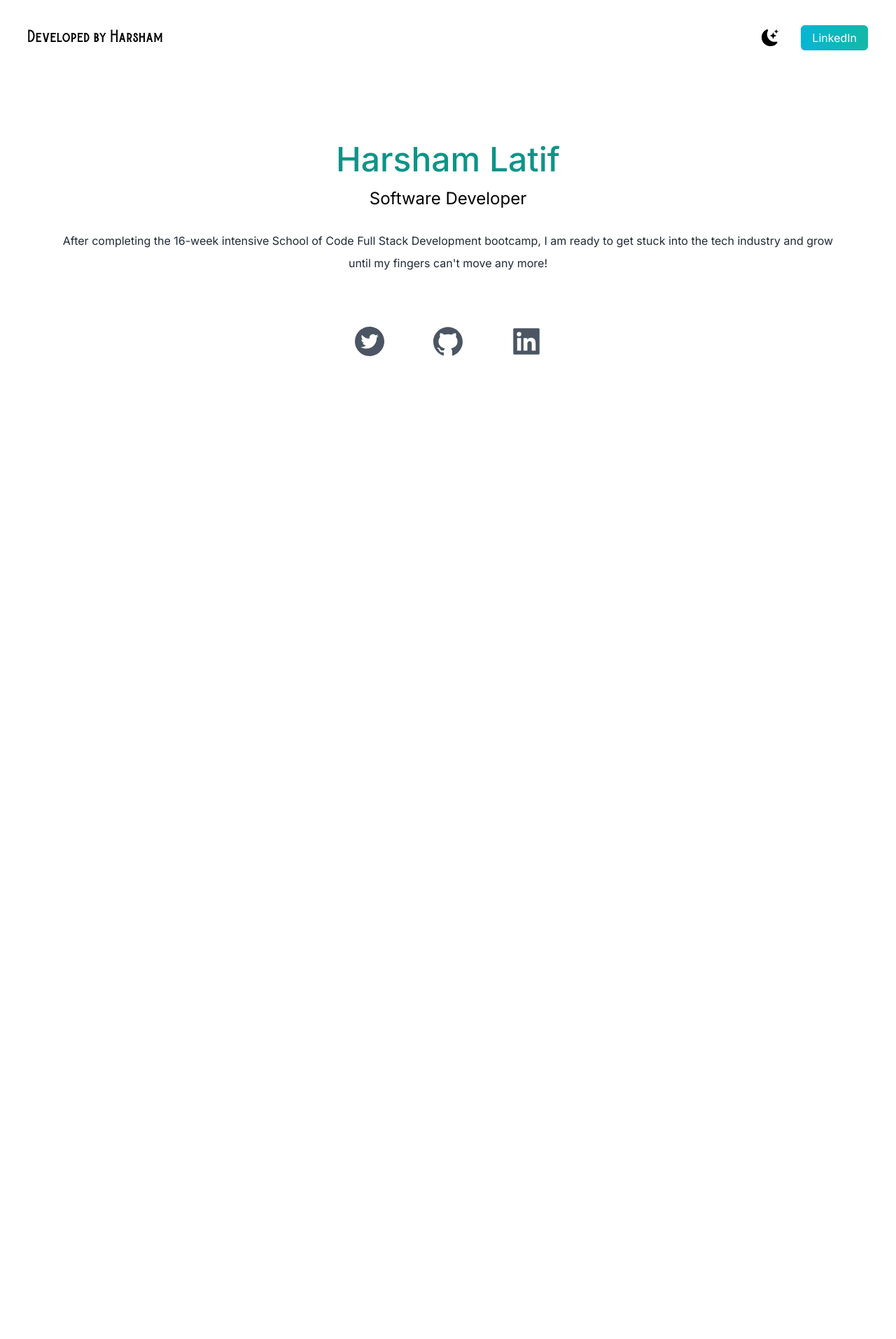
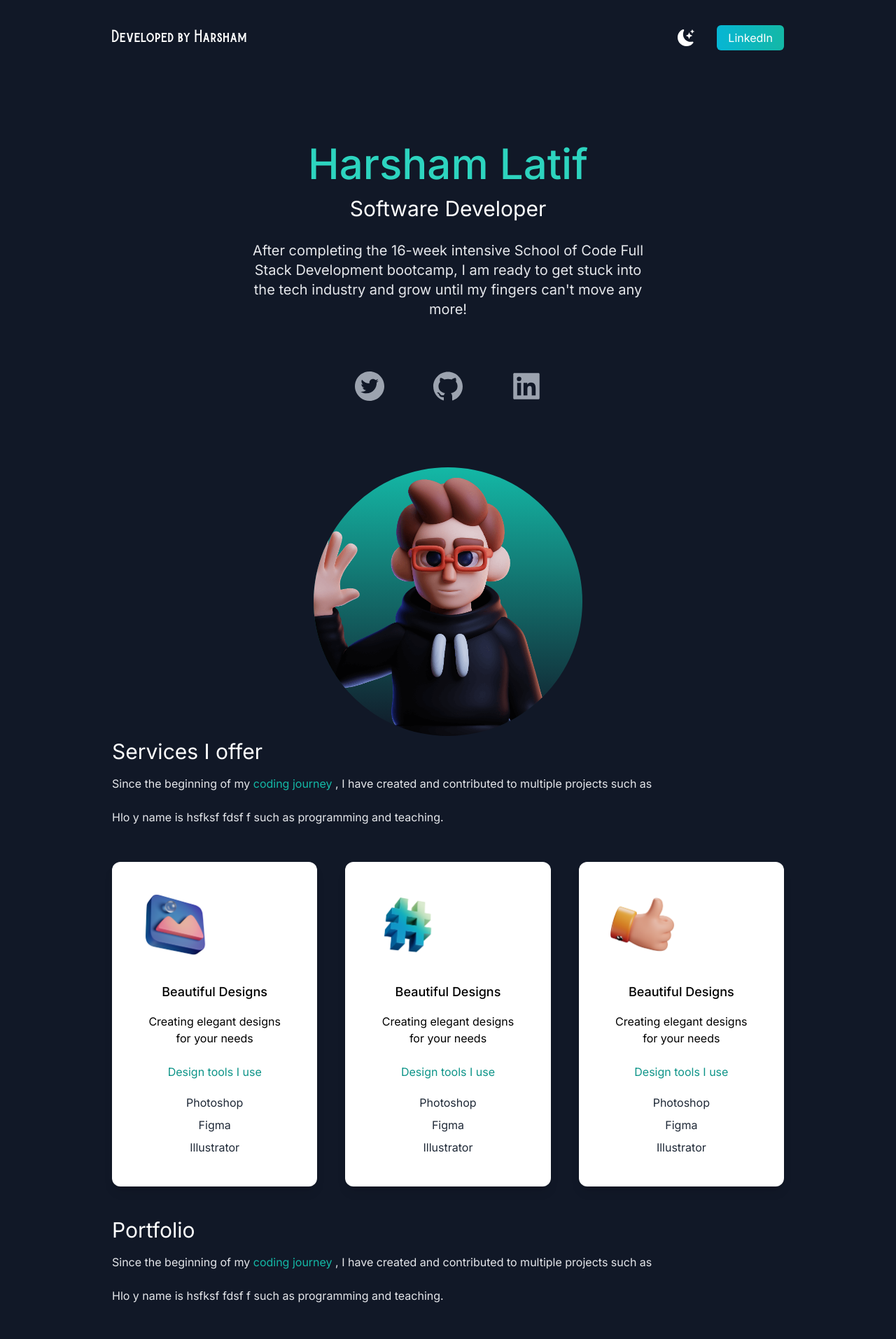
Before and after one commit to h4rsham/personal-portfolio-experimentation, a Next.js app: page / in a window 1280 px wide. Shown: the top 1914 px of the page at 70% size. Before the commit the page ends 800 px from the top, so only its background shows below. Built offline with nearby package versions, Linux system fonts and the light colour scheme.

Commit message:
Added structure for portfolio

```diff
--- a/app/page.js
+++ b/app/page.js
@@ -2,20 +2,34 @@ import Head from "next/head";
 import { BsFillMoonStarsFill } from "react-icons/bs";
 import {AiFillTwitterCircle, AiFillGithub, AiFillLinkedin} from "react-icons/ai";
 import Image from "next/image";
-import deved from "../public/dev-ed-wave.png";
+import deved from "../public/dev-ed-wave.png"
+import design from "../public/design.png"
+import code from "../public/code.png"
+import consulting from "../public/consulting.png"
+import web1 from "../public/web1.png"
+import web2 from "../public/web2.png"
+import web3 from "../public/web3.png"
+import web4 from "../public/web4.png"
+import web5 from "../public/web5.png"
+import web6 from "../public/web6.png"
+// import { useState } from "react"
 
 export default function Home() {
+  // const [darkMode, setDarkMode] = useState(false);
+  const darkMode = true;
+
+
   return (
-    <div>
+    <div className={darkMode ? "dark" : ""}>
     <Head>
     <title>Harsham Latif Portfolio</title>
     <meta name="description" content="Generated by create next app" />
     <link rel="icon" href="/favicon.ico" />
   </Head>
 
-    <main className="bg-white px-10 ">
+    <main className="bg-white px-10 md:px-20 lg:px-40 dark:bg-gray-900">
   <section className="min-h-screen">
-    <nav className="py-10 mb-12 flex justify-between">
+    <nav className="py-10 mb-12 flex justify-between dark:text-white">
       <h1 className="text-xl font-burtons">Developed by Harsham</h1>
       <ul className="flex items-center">
         <li>
@@ -28,14 +42,90 @@ export default function Home() {
     </nav>
 
     <div className="text-center p-10">
-      <h2 className="text-5xl py-2 text-teal-600 font-medium">Harsham Latif</h2>
-      <h3 className="text-2xl py-2">Software Developer</h3>
-      <p className="text-md py-5 leading-8 text-gray-800">After completing the 16-week intensive School of Code Full Stack Development bootcamp, I am ready to get stuck into the tech industry and grow until my fingers can't move any more!</p>
+      <h2 className="text-5xl py-2 text-teal-600 font-medium dark:text-teal-400 md:text-6xl">Harsham Latif</h2>
+      <h3 className="text-2xl py-2 dark: text-white md:text-3xl">Software Developer</h3>
+      <p className="text-md py-5 leading-8 text-gray-800 dark:text-gray-200 md:text-xl max-w-xl mx-auto">After completing the 16-week intensive School of Code Full Stack Development bootcamp, I am ready to get stuck into the tech industry and grow until my fingers can't move any more!</p>
     </div>
-    <div className="text-5xl flex justify-center gap-16 py-3 text-gray-600">
+    <div className="text-5xl flex justify-center gap-16 py-3 text-gray-600 dark:text-gray-400">
       <AiFillTwitterCircle />
       <AiFillGithub />
       <AiFillLinkedin />
+      </div>
+      <div className="relative mx-auto bg-gradient-to-b from-teal-500 rounded-full w-80 h-80 mt-20 overflow-hidden md:h-96 md:w-96">
+        <Image src={deved} layout="fill" objectFit="cover"/>
+      </div>
+    </section>
+
+    <section>
+      <div>
+        <h3 className="text-3xl py-1 dark:text-white">Services I offer</h3>
+        <p className="text-md py-2 leading-8 text-gray-800 dark:text-gray-200">Since the beginning of my
+        <span className="text-teal-500"> coding journey </span>, I have created and contributed to multiple projects such as</p>
+        <p className="text-md py-2 leading-8 text-gray-800 dark:text-gray-200">Hlo y name is hsfksf fdsf f such as programming and teaching.
+        </p>
+      </div>
+      <div className="lg:flex gap-10">
+        <div className="text-center shadow-lg p-10 rounded-xl my-10 dark:bg-white flex-1">
+          <Image src={design} width={100} height={100} />
+          <h3 className="text-lg font-medium pt-8 pb-2">Beautiful Designs</h3>
+          <p className="py-2">Creating elegant designs for your needs</p>
+          <h4 className="py-4 text-teal-600">Design tools I use</h4>
+          <p className="text-gray-800 py-1">Photoshop</p>
+          <p className="text-gray-800 py-1">Figma</p>
+          <p className="text-gray-800 py-1">Illustrator</p>
+        </div>
+
+        <div className="text-center shadow-lg p-10 rounded-xl my-10 dark:bg-white flex-1">
+          <Image src={code} width={100} height={100} />
+          <h3 className="text-lg font-medium pt-8 pb-2">Beautiful Designs</h3>
+          <p className="py-2">Creating elegant designs for your needs</p>
+          <h4 className="py-4 text-teal-600">Design tools I use</h4>
+          <p className="text-gray-800 py-1">Photoshop</p>
+          <p className="text-gray-800 py-1">Figma</p>
+          <p className="text-gray-800 py-1">Illustrator</p>
+        </div>
+
+        <div className="text-center shadow-lg p-10 rounded-xl my-10 dark:bg-white flex-1">
+          <Image src={consulting} width={100} height={100} />
+          <h3 className="text-lg font-medium pt-8 pb-2">Beautiful Designs</h3>
+          <p className="py-2">Creating elegant designs for your needs</p>
+          <h4 className="py-4 text-teal-600">Design tools I use</h4>
+          <p className="text-gray-800 py-1">Photoshop</p>
+          <p className="text-gray-800 py-1">Figma</p>
+          <p className="text-gray-800 py-1">Illustrator</p>
+        </div>
+      </div>
+    </section>
+    <section>
+      <div>
+        <h3 className="text-3xl py-1 dark:text-white">Portfolio</h3>
+        <p className="text-md py-2 leading-8 text-gray-800 dark:text-gray-200">Since the beginning of my
+        <span className="text-teal-500"> coding journey </span>, I have created and contributed to multiple projects such as</p>
+        <p className="text-md py-2 leading-8 text-grau-800 dark:text-gray-200">Hlo y name is hsfksf fdsf f such as programming and teaching.
+        </p>
+      </div>
+      <div className="flex flex-column gap-10 py-10 lg:flex-row lg:flex-wrap">
+        <div className="basis-1/3 flex-1">
+          <Image src={web1} className="rounded-lg object-cover" width={'100%'} height={'100%'} layout="responsive" />
+        </div>
+        <div className="basis-1/3 flex-1">
+          <Image src={web2} className="rounded-lg object-cover" width={'100%'} height={'100%'} layout="responsive" />
+        </div>
+        <div className="basis-1/3 flex-1">
+          <Image src={web3} className="rounded-lg object-cover" width={'100%'} height={'100%'} layout="responsive" />
+        </div>
+        <div className="basis-1/3 flex-1">
+          <Image src={web4} className="rounded-lg object-cover" width={'100%'} height={'100%'} layout="responsive" />
+        </div>
+        <div className="basis-1/3 flex-1">
+          <Image src={web5} className="rounded-lg object-cover" width={'100%'} height={'100%'} layout="responsive" />
+        </div>
+        <div className="basis-1/3 flex-1">
+          <Image src={web6} className="rounded-lg object-cover" width={'100%'} height={'100%'} layout="responsive" />
+        </div>
+
+
+
       </div>
     </section>
     </main>
--- /dev/null
+++ b/app/parentComponent.js
@@ -0,0 +1,10 @@
+// ParentComponent.js
+import { useClient } from "next/server-components";
+
+function ParentComponent({ children }) {
+  // Mark this component as a client component using "useClient"
+  useClient();
+  return <>{children}</>; // Render the children components inside the parent
+}
+
+export default ParentComponent;
--- a/tailwind.config.js
+++ b/tailwind.config.js
@@ -1,5 +1,6 @@
 /** @type {import('tailwindcss').Config} */
 module.exports = {
+  darkMode: "class",
   content: [
     "./app/**/*.{js,ts,jsx,tsx,mdx}",
     "./pages/**/*.{js,ts,jsx,tsx,mdx}",
```
